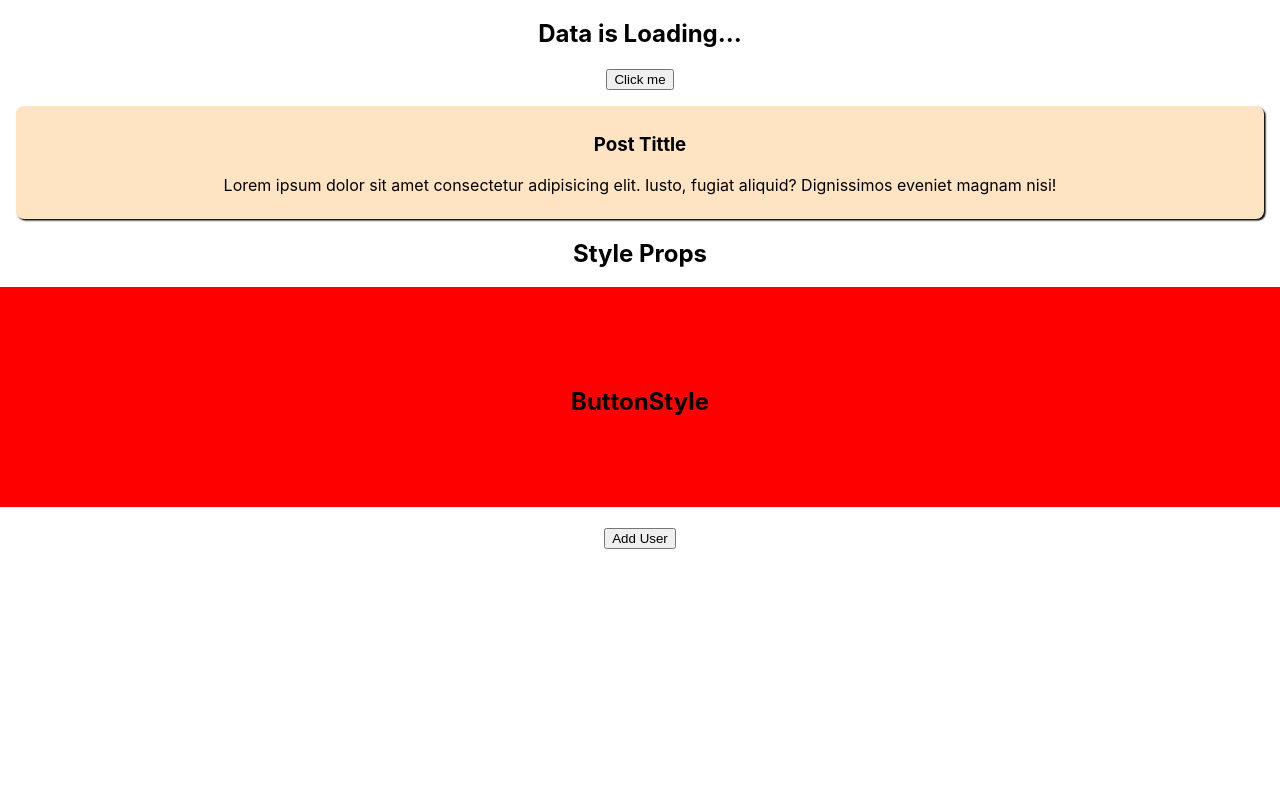
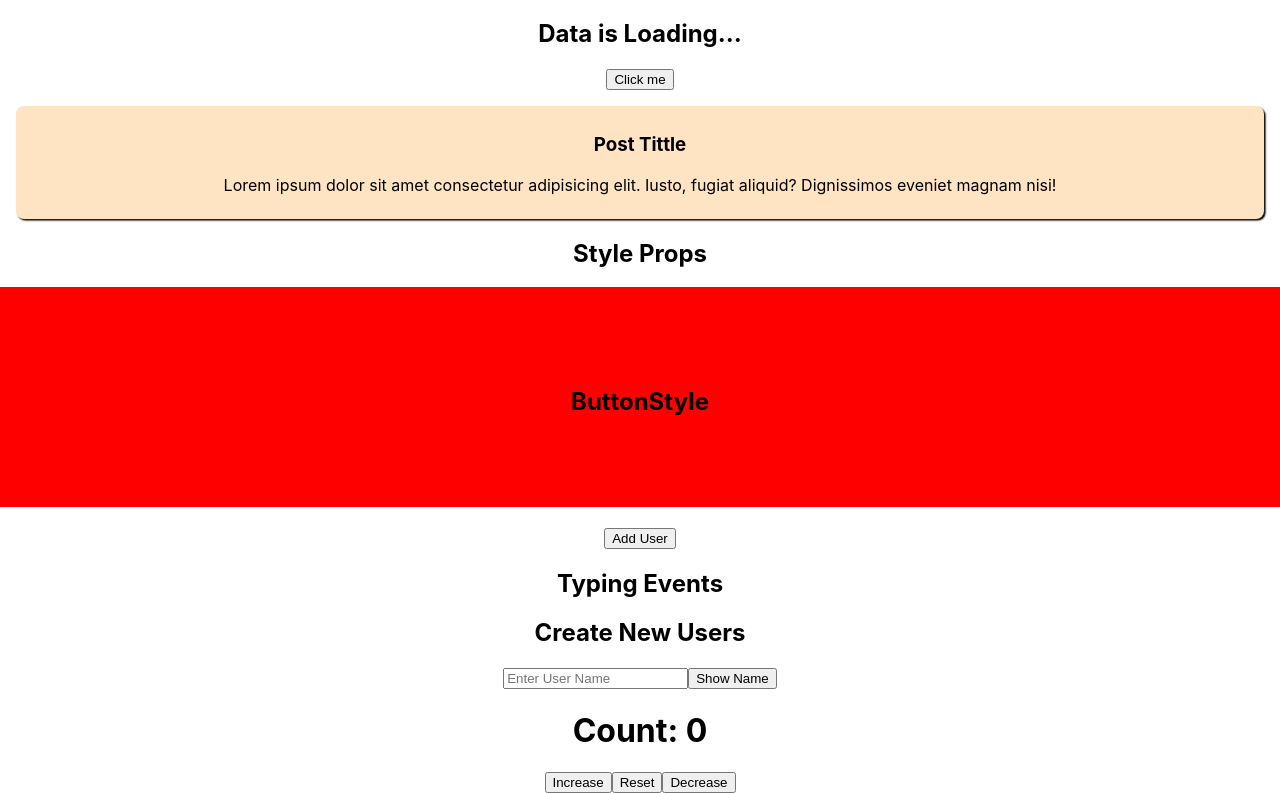
Before and after one commit to tanvirrifat1/TypeScript-Basic, a React (Create React App) app: page / in a window 1280 px wide. Shown: the part 851-1644 px from the top of the page. Before the commit the page ends 1416 px from the top, so only its background shows below. Built offline with nearby package versions, Linux system fonts and the light colour scheme.

Commit message:
added more

```diff
--- a/src/App.tsx
+++ b/src/App.tsx
@@ -2,7 +2,9 @@ import React, { useState } from 'react';
 import './App.css';
 import Button from './Component/Button';
 import ButtonStyle from './Component/ButtonStyle';
+import Counter from './Component/Counter';
 import DataFetch from './Component/DataFetch';
+import NewUser from './Component/NewUser';
 import Post from './Component/Post';
 import User from './Component/User';
 import UserDemo from './Component/UserDemo';
@@ -66,6 +68,11 @@ function App() {
 
       <button onClick={handleAddUser}>Add User</button>
       <p>{user?.name}</p>
+
+      <h2>Typing Events</h2>
+      <NewUser></NewUser>
+
+       <Counter/>
     </div>
   );
 }
--- /dev/null
+++ b/src/Component/Counter.tsx
@@ -0,0 +1,14 @@
+import React from 'react';
+
+const Counter = () => {
+    return (
+        <div>
+            <h1>Count: 0</h1>
+            <button>Increase</button>
+            <button>Reset</button>
+            <button>Decrease</button>
+        </div>
+    );
+};
+
+export default Counter;
--- /dev/null
+++ b/src/Component/NewUser.tsx
@@ -0,0 +1,23 @@
+import React, { useState } from 'react'
+
+const NewUser = () => {
+
+    const [userName,setUserName]=useState("")
+
+const handleUser=(e:React.ChangeEvent<HTMLInputElement>)=>{
+    setUserName(e.target.value)
+}
+const handleClicked=(e:React.MouseEvent<HTMLButtonElement>)=>{
+    console.log(userName);
+}
+
+  return (
+    <div>
+        <h2>Create New Users</h2>
+        <input type="text" placeholder='Enter User Name' value={userName} onChange={handleUser} />
+       <button onClick={handleClicked}>Show Name</button>
+    </div>
+  )
+}
+
+export default NewUser
```
